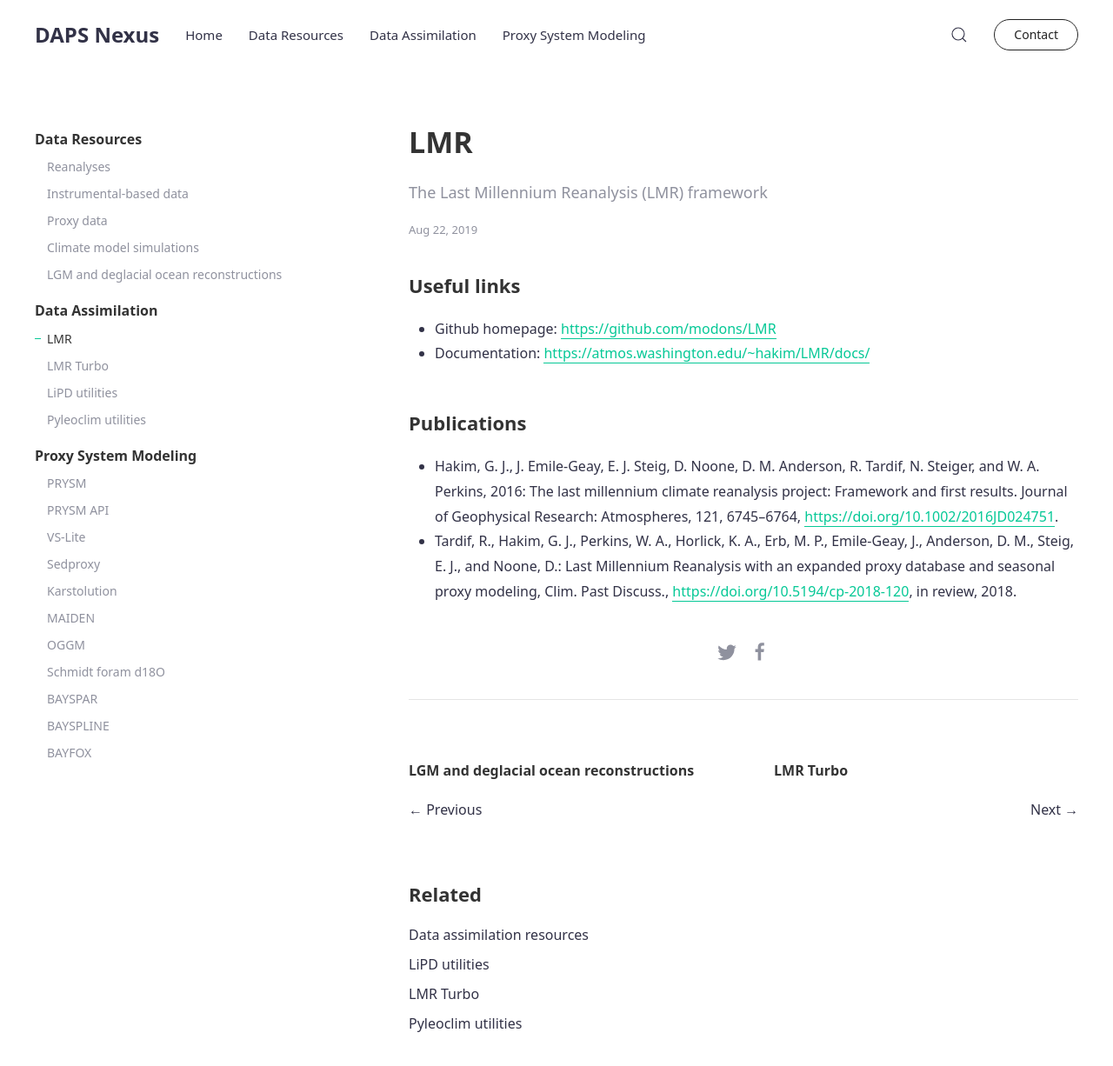
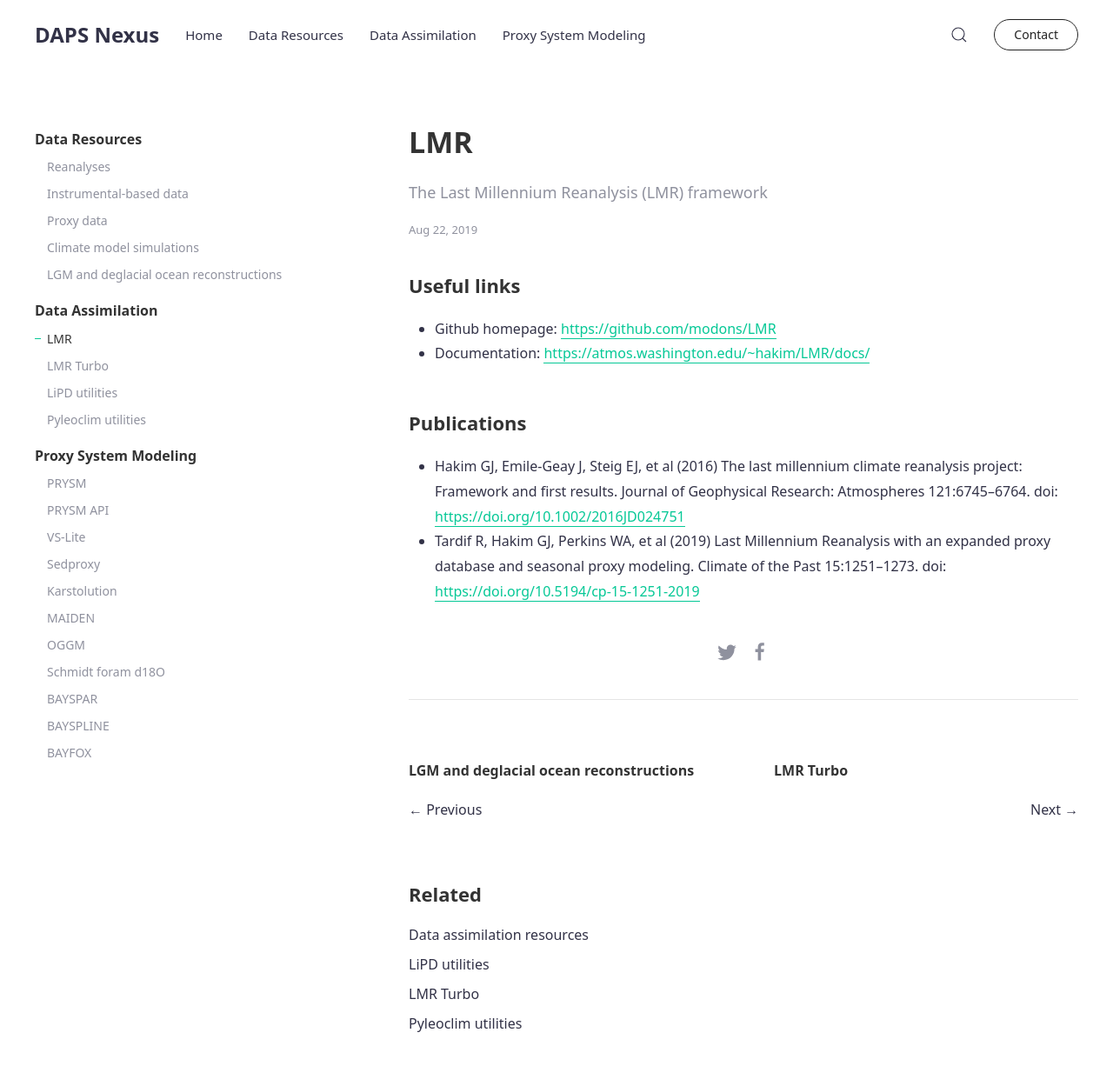
Before and after one commit to daps-pages/daps-pages.github.io, a Jekyll site: the page built from _docs/lmr.md, in a window 1280 px wide and 1249 px high. Shown: the top 1226 px of the window at 87% size. Built offline with Jekyll 4.4.1, drawn with Linux system fonts in a browser that asks for light colours.

```diff
--- a/_docs/lmr.md
+++ b/_docs/lmr.md
@@ -11,5 +11,5 @@ tags: [LMR, DA]
 
 ### Publications
 
-+ Hakim, G. J., J. Emile‐Geay, E. J. Steig, D. Noone, D. M. Anderson, R.  Tardif, N. Steiger, and W. A. Perkins, 2016: The last millennium climate reanalysis project: Framework and first results. Journal of Geophysical Research: Atmospheres, 121, 6745–6764, <https://doi.org/10.1002/2016JD024751>.
-+ Tardif, R., Hakim, G. J., Perkins, W. A., Horlick, K. A., Erb, M. P., Emile-Geay, J., Anderson, D. M., Steig, E. J., and Noone, D.: Last Millennium Reanalysis with an expanded proxy database and seasonal proxy modeling, Clim. Past Discuss., <https://doi.org/10.5194/cp-2018-120>, in review, 2018.
++ Hakim GJ, Emile‐Geay J, Steig EJ, et al (2016) The last millennium climate reanalysis project: Framework and first results. Journal of Geophysical Research: Atmospheres 121:6745–6764. doi: <https://doi.org/10.1002/2016JD024751>
++ Tardif R, Hakim GJ, Perkins WA, et al (2019) Last Millennium Reanalysis with an expanded proxy database and seasonal proxy modeling. Climate of the Past 15:1251–1273. doi: <https://doi.org/10.5194/cp-15-1251-2019>
```
Also changed, not shown: _docs/oggm.md (+6 -0 lines).
